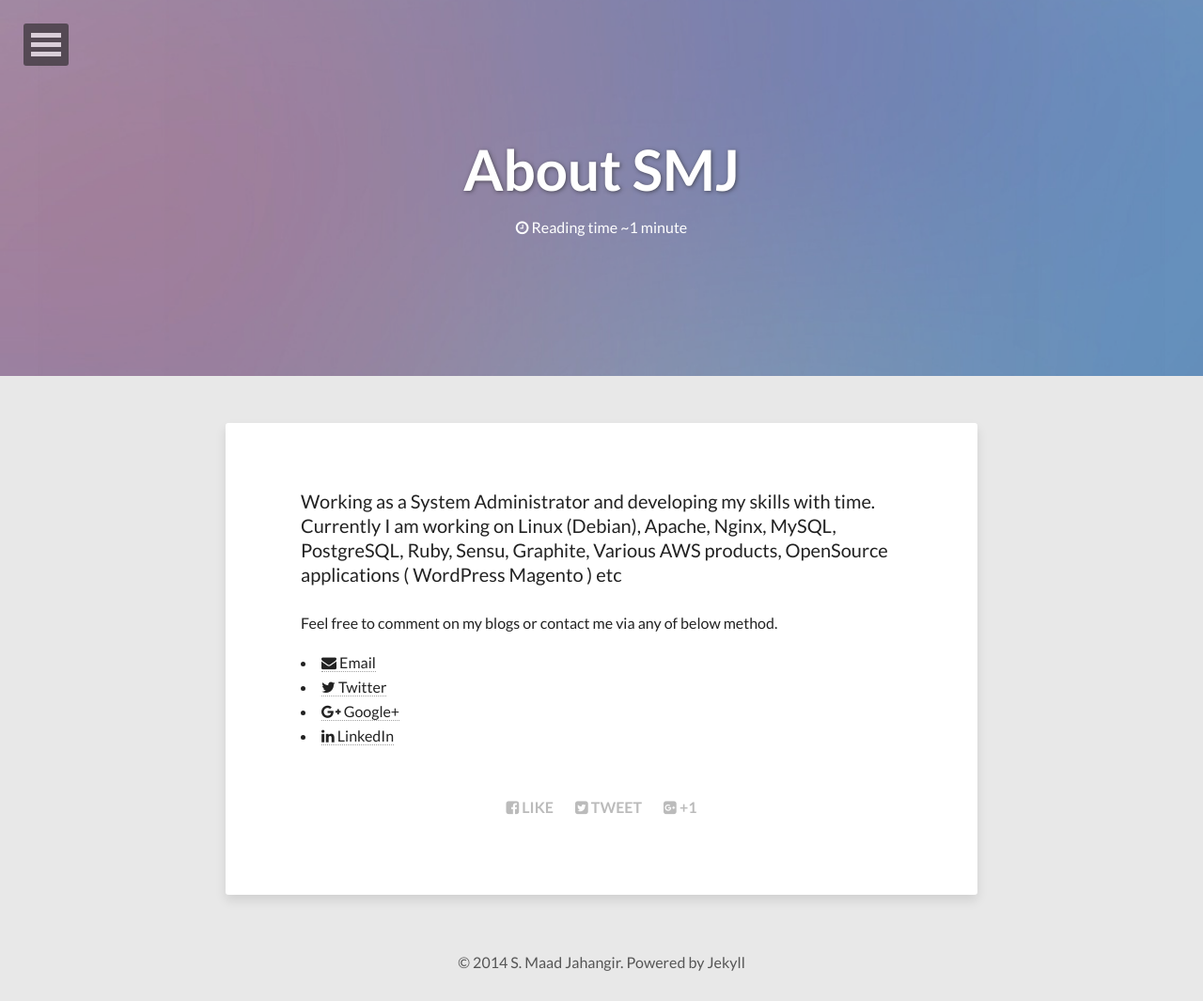
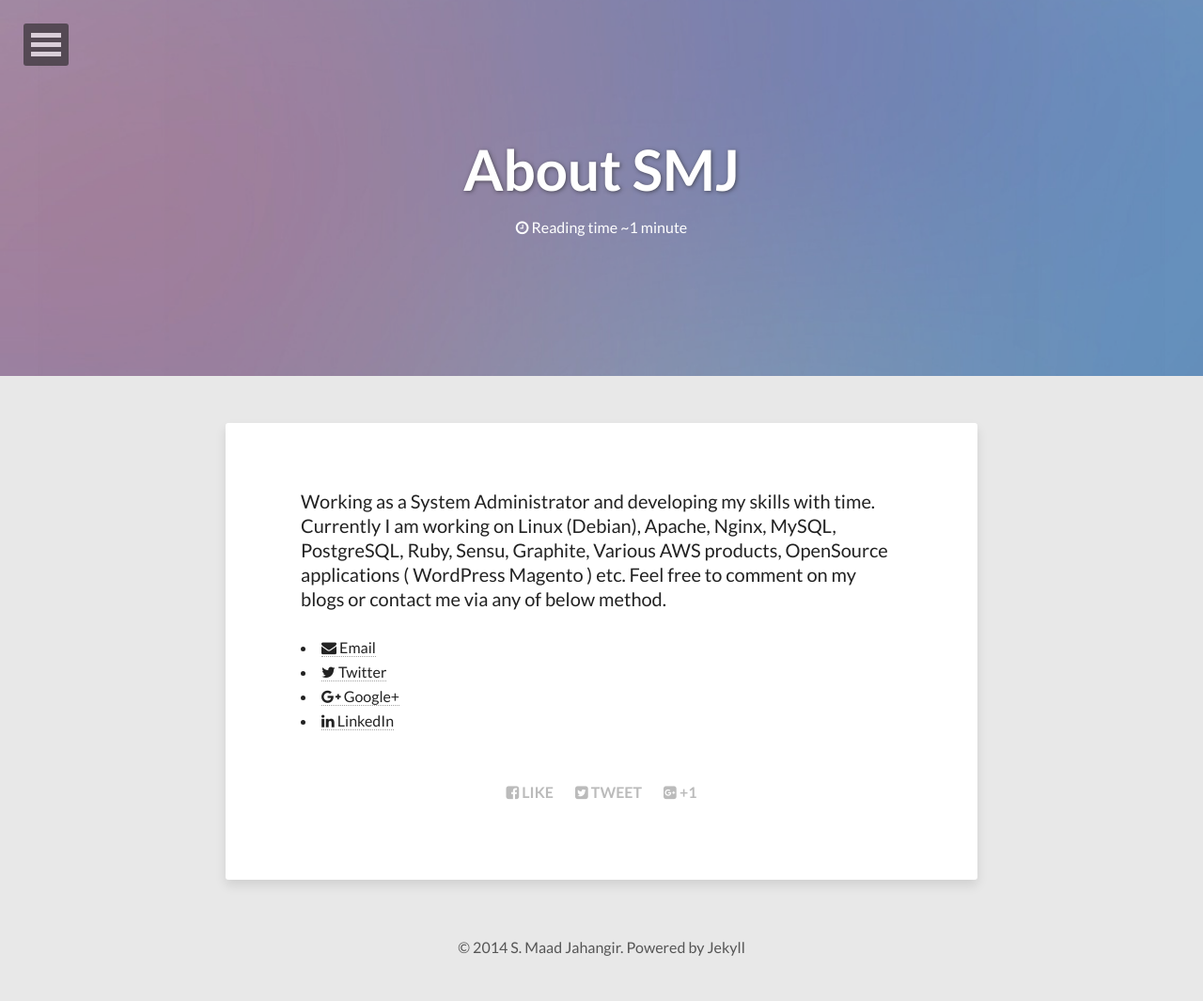
Before and after one commit to smaadjahangir/smaadjahangir.github.com, a Jekyll site: the page built from about.html, in a window 1280 px wide. Shown: the whole page at 94% size. Built offline with Jekyll 4.4.1, drawn with Linux system fonts in a browser that asks for light colours; nearby versions of some CDN libraries.

```diff
--- a/about.html
+++ b/about.html
@@ -7,8 +7,8 @@ image:
   feature: abstract-5.jpg
 share: true
 ---
-<p>Working as a System Administrator and developing my skills with time. Currently I am working on Linux (Debian), Apache, Nginx, MySQL, PostgreSQL, Ruby, Sensu, Graphite, Various AWS products, OpenSource applications ( WordPress Magento ) etc</p>
-<p>Feel free to comment on my blogs or contact me via any of below method.</p>
+<p>Working as a System Administrator and developing my skills with time. Currently I am working on Linux (Debian), Apache, Nginx, MySQL, PostgreSQL, Ruby, Sensu, Graphite, Various AWS products, OpenSource applications ( WordPress Magento ) etc.
+Feel free to comment on my blogs or contact me via any of below method.</p>
 
 
         {% if site.owner.email %}<li>
```
